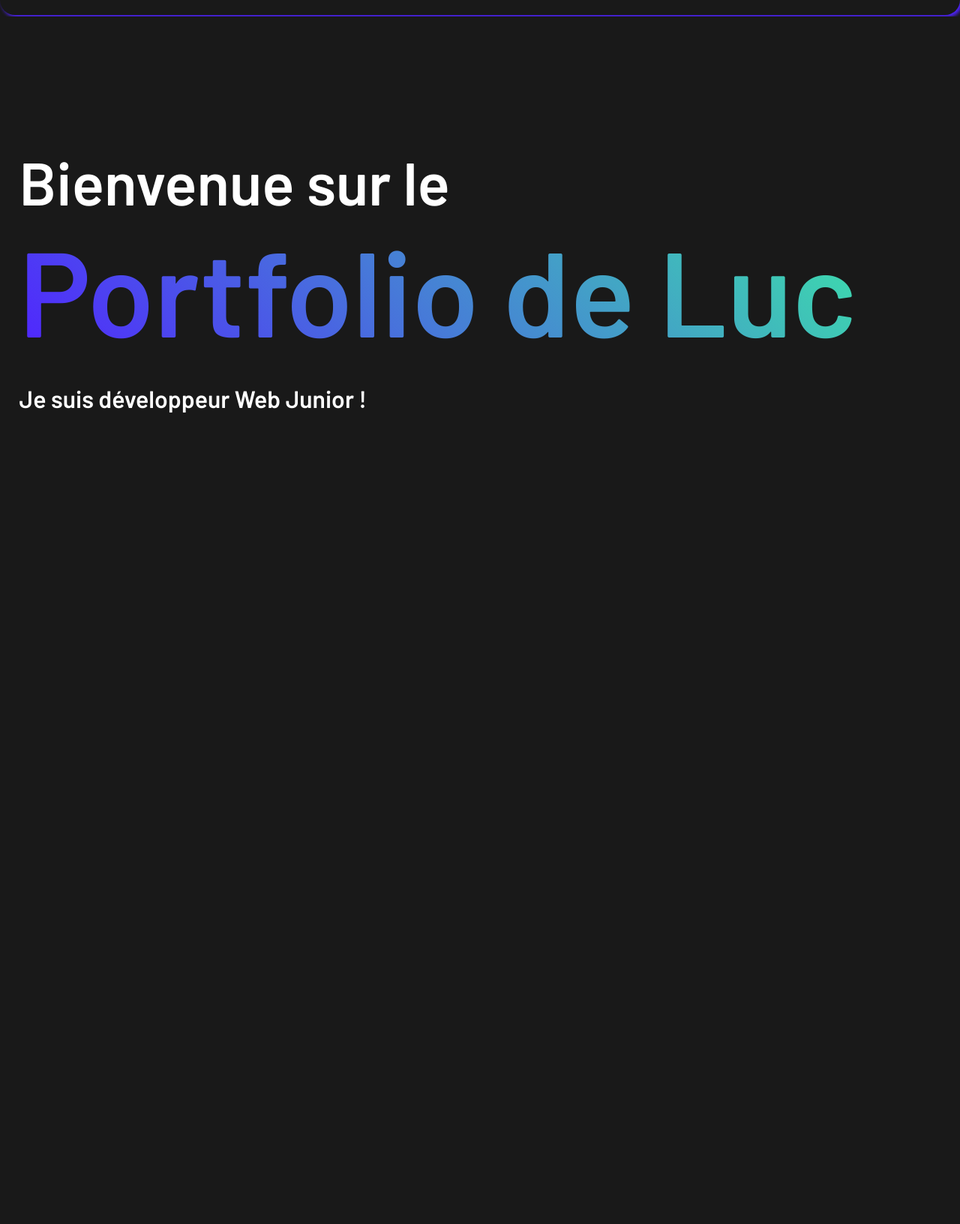
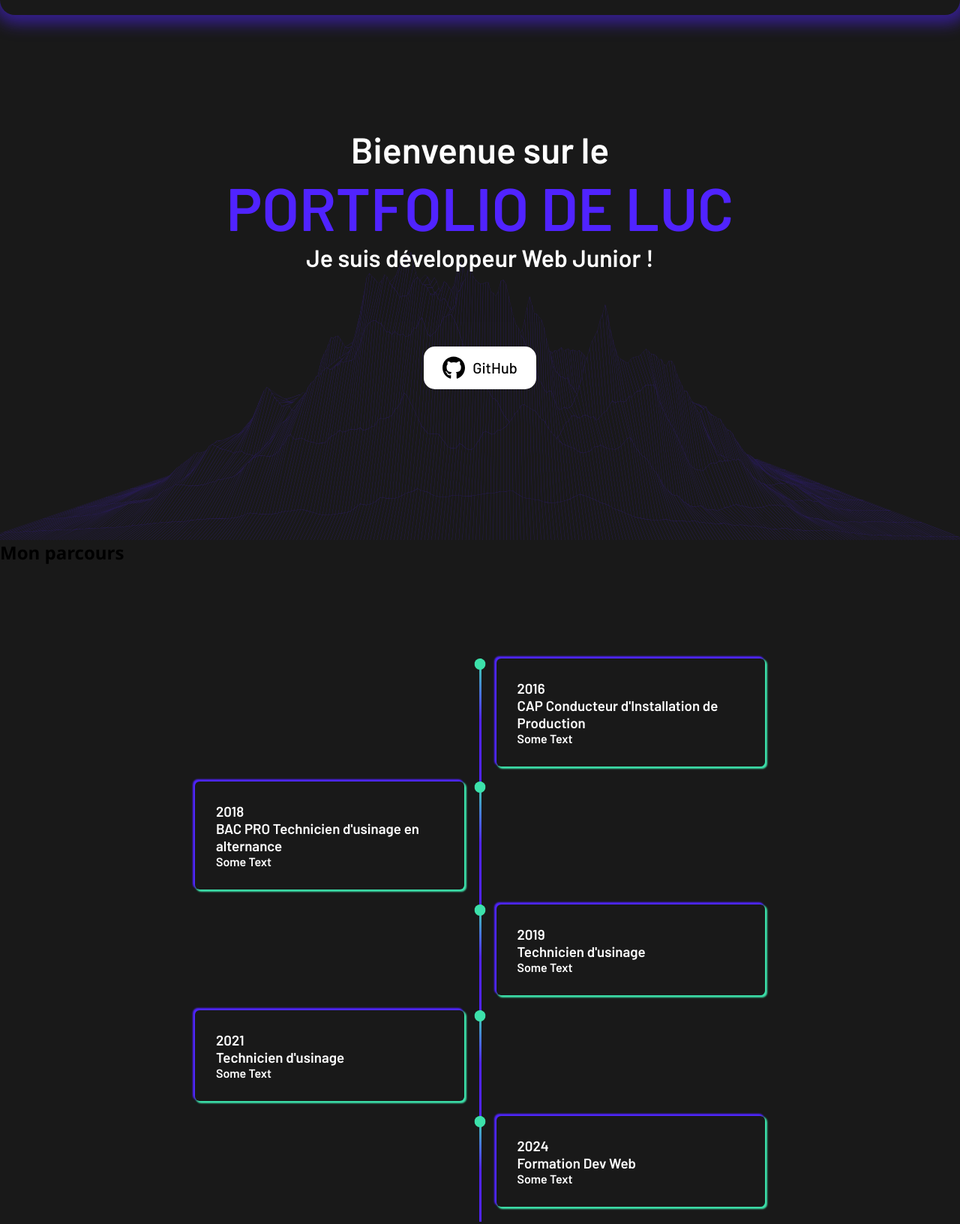
Before and after one commit to lucfbng/my-portfolio, a plain HTML site: page NATIF/portfolio.html in a window 1280 px wide. Shown: the part 80-1712 px from the top of the page at 75% size. Before the commit the page ends 802 px from the top, so only its background shows below. Drawn offline with Linux system fonts and the light colour scheme.

Commit message:
add timeline + github button

```diff
--- a/NATIF/portfolio.html
+++ b/NATIF/portfolio.html
@@ -1,18 +1,25 @@
 <!DOCTYPE html>
 <html lang="fr">
+
 <head>
     <meta charset="UTF-8">
     <meta name="viewport" content="width=device-width, initial-scale=1.0">
     <link rel="stylesheet" href="./style/portfolio-nav.css">
-    <link rel="stylesheet" href="./style/portfolio-hero.css">
+    <link rel="stylesheet" href="./style/portfolio-main.css">
     <link rel="stylesheet" href="./style/global.css">
     <script src="./ressources/script.js"></script>
     <title>Luc | Portfolio</title>
 </head>
+
 <body>
+    <header>
         <nav>
             <ul class="sidebar">
-            <li onclick=hideSidebar()><a href="#"><svg xmlns="http://www.w3.org/2000/svg" height="24px" viewBox="0 -960 960 960" width="24px" fill="#e8eaed"><path d="m256-200-56-56 224-224-224-224 56-56 224 224 224-224 56 56-224 224 224 224-56 56-224-224-224 224Z"/></svg></a></li>
+                <li onclick=hideSidebar()><a href="#"><svg xmlns="http://www.w3.org/2000/svg" height="24px"
+                            viewBox="0 -960 960 960" width="24px" fill="#e8eaed">
+                            <path
+                                d="m256-200-56-56 224-224-224-224 56-56 224 224 224-224 56 56-224 224 224 224-56 56-224-224-224 224Z" />
+                        </svg></a></li>
                 <li><a href="#">Un Logo</a></li>
                 <li><a href="#">Mon parcour</a></li>
                 <li><a href="#">Mes compétences</a></li>
@@ -20,19 +27,85 @@
             </ul>
             <ul>
                 <li><a href="#">Un Logo</a></li>
-            <li class="hideOnMobile"><a href="#">Mon parcour</a></li>
+                <li class="hideOnMobile"><a href="#">Mon parcours</a></li>
                 <li class="hideOnMobile"><a href="#">Mes compétences</a></li>
                 <li class="hideOnMobile"><a href="#">Mes projets</a></li>
-            <li class="menu-button" onclick=showSidebar()><a href="#"><svg xmlns="http://www.w3.org/2000/svg" height="24px" viewBox="0 -960 960 960" width="24px" fill="#e8eaed"><path d="M120-280v-80h560v80H120Zm80-160v-80h560v80H200Zm80-160v-80h560v80H280Z"/></svg></a></li>
+                <li class="menu-button" onclick=showSidebar()><a href="#"><svg xmlns="http://www.w3.org/2000/svg"
+                            height="24px" viewBox="0 -960 960 960" width="24px" fill="#e8eaed">
+                            <path d="M120-280v-80h560v80H120Zm80-160v-80h560v80H200Zm80-160v-80h560v80H280Z" />
+                        </svg></a></li>
             </ul>
         </nav>
+    </header>
     <section class="hero">
         <div class="hero-title">
             <H2>Bienvenue sur le</H2>
-            <H1>Portfolio de Luc</H1>
+            <H1>PORTFOLIO DE LUC</H1>
             <H3>Je suis développeur Web Junior !</H3>
+            <a class="git-button" href="#"><img class="github-icon" src="./icons/github-icon.svg" alt="github-icon">GitHub</a>
+        </div>
+    </section>
+    <div class="parcours-section">
+        <h2>Mon parcours</h2>
+    </div>
+    <section class="design-section">
+        <div class="timeline">
+            <div class="timeline-empty"></div>
+            <div class="timeline-middle">
+                <div class="timeline-circle"></div>
+            </div>
+            <div class="timeline-component timeline-content">
+                <h3>2016</h3>
+                <h3>CAP Conducteur d'Installation de Production</h3>
+                <p>Some Text</p>
+            </div>
+            <div class="timeline-component timeline-content">
+                <h3>2018</h3>
+                <h3>BAC PRO Technicien d'usinage en alternance</h3>
+                <p>Some Text</p>
+            </div>
+            <div class="timeline-middle">
+                <div class="timeline-circle"></div>
+            </div>
+            <div class="timeline-empty">
+            </div>
+            <div class="timeline-empty">
+            </div>
+            <div class="timeline-middle">
+                <div class="timeline-circle"></div>
+            </div>
+            <div class=" timeline-component timeline-content">
+                <h3>2019</h3>
+                <h3>Technicien d'usinage</h3>
+                <p>Some Text</p>
+            </div>
+        </div>
+        </div>
+        <div class="timeline">
+            <div class="timeline-component timeline-content">
+                <h3>2021</h3>
+                <h3>Technicien d'usinage</h3>
+                <p>Some Text</p>
+            </div>
+            <div class="timeline-middle">
+                <div class="timeline-circle"></div>
+            </div>
+            <div class="timeline-empty">
+            </div>
+            <div class="timeline-empty">
+            </div>
+            <div class="timeline-middle">
+                <div class="timeline-circle"></div>
+            </div>
+            <div class=" timeline-component timeline-content">
+                <h3>2024</h3>
+                <h3>Formation Dev Web</h3>
+                <p>Some Text</p>
+            </div>
+        </div>
         </div>
     </section>
 
 </body>
+
 </html>
--- a/NATIF/style/global.css
+++ b/NATIF/style/global.css
@@ -5,6 +5,7 @@
   --secondary-color: #1b1b1b;
   --bg-color: rgb(25, 25, 25);
   --line-color: #212121;
+  --shadow: rgba(80, 35, 255, 0.5);
 }
 
 .my-box-shadow {
--- a/NATIF/style/portfolio-hero.css
+++ /dev/null
@@ -1,34 +0,0 @@
-.hero {
-    display: flex;
-    margin: 2px auto 0px auto;
-    height: 700px;
-    align-items: center;
-}
-
-.hero-title {
-    display: flex;
-    flex-direction: column;
-    align-items: flex-start;
-    justify-content: space-evenly;
-    color: white;
-    margin-left: 2%;
-}
-
-.hero-title h1 {
-    font-size: 10rem;
-    font-family: Barlow-SemiBold;
-    background-image: linear-gradient(45deg,rgb(80, 35, 255), rgb(60, 225, 170));
-    color: transparent;
-    background-clip: text;
-}
-
-.hero-title h2 {
-    font-size: 5rem;
-    font-family: Barlow-SemiBold;
-}
-
-.hero-title h3 {
-    font-size: 2rem;
-    font-family: Barlow-SemiBold;
-    margin-top: 30px;
-}
--- /dev/null
+++ b/NATIF/style/portfolio-main.css
@@ -0,0 +1,138 @@
+.hero {
+    background-image: url(../images/Abstract\ Design-purple.svg);
+    background-size: contain;
+    background-repeat: no-repeat;
+    background-position: center bottom;
+    display: flex;
+    margin: 0px auto 0px auto;
+    height: 100vh;
+    justify-content: center;
+    width: 100%;
+}
+
+.hero-title {
+    display: flex;
+    flex-direction: column;
+    align-items: center;
+    margin-top: 250px;
+    color: white;
+    background: transparent;
+}
+
+.hero-title h1 {
+    font-size: 5rem;
+    font-family: Barlow-SemiBold;
+    color: rgb(80, 35, 255);
+    /* color: transparent; */
+    /* background-clip: text; */
+}
+
+.hero-title h2 {
+    font-size: 3rem;
+    font-family: Barlow-SemiBold;
+    background: transparent;
+}
+
+.hero-title h3 {
+    font-size: 2rem;
+    font-family: Barlow-SemiBold;
+    background: transparent;
+}
+
+.github-icon {
+    display: flex;
+    width: 30px;
+    background-color: white;
+}
+.git-button {
+    display: flex;
+    align-items: center;
+    padding: 12px 24px;
+    color: black;
+    background-color: white;
+    font-family: Barlow-Medium;
+    font-size: 1.25rem;
+    border-radius: 15px;
+    margin-top: 100px;
+    gap: 10px;
+    border: 1px solid transparent;
+}
+
+/* TEST TIMELINE */
+
+.design-section {
+    display: flex;
+    flex-direction: column;
+    align-items: center;
+    justify-content: center;
+    background-color: transparent;
+    min-height: 100vh;
+    padding: 100px 0;
+    font-family: Jost;
+}
+
+.design {
+    display: flex;
+    align-items: center;
+    justify-content: center;
+}
+
+.timeline {
+    width: 80%;
+    height: auto;
+    max-width: 800px;
+    margin: 0 auto;
+    display: flex;
+    flex-direction: column;
+    z-index: 0;
+}
+
+.timeline-content {
+    padding: 20px;
+    background: transparent;
+    -webkit-box-shadow: 5px 5px 2px 1px #1a1a1a, -5px -5px 2px 1px #242424;
+    box-shadow: 2px 2px 2px 1px #3ce1aa, -2px -2px 2px 1px #5023ff;
+    border-radius: 5px;
+    color: white;
+    padding: 1.75rem;
+    font-family: Barlow-SemiBold;
+    transition: 0.4s ease;
+    overflow-wrap: break-word !important;
+    margin: 1rem;
+    margin-bottom: 20px;
+    border-radius: 6px;
+}
+
+.timeline-component {
+    margin: 0px 20px 20px 20px;
+}
+
+@media screen and (min-width: 768px) {
+    .timeline {
+        display: grid;
+        grid-template-columns: 1fr 3px 1fr;
+    }
+
+    .timeline-middle {
+        position: relative;
+        background-image: linear-gradient(45deg, #5023ff, #5023ff, #3ce1aa);
+        width: 3px;
+        height: 100%;
+    }
+
+    .main-middle {
+        opacity: 0;
+    }
+
+    .timeline-circle {
+        position: absolute;
+        top: 0;
+        left: 50%;
+        width: 15px;
+        height: 15px;
+        border-radius: 50%;
+        background-image: linear-gradient(45deg, #3CE1AA, #3CE1AA, #3CE1AA);
+        -webkit-transform: translateX(-50%);
+        transform: translateX(-50%);
+    }
+}
--- a/NATIF/style/portfolio-nav.css
+++ b/NATIF/style/portfolio-nav.css
@@ -1,17 +1,22 @@
 * {margin: 0; padding: 0;}
-body {min-height: 100vh; background-image: url(./red-planet.jpg); background-size: cover;background-repeat: no-repeat;background-position: center;font-family: 'Segoe UI', Tahoma, Geneva, Verdana, sans-serif;}
+body {font-family: 'Segoe UI', Tahoma, Geneva, Verdana, sans-serif;}
 
 /* NAVBAR */
+header {
+    position: fixed;
+    width: 100%;
+    top: 0;
+    z-index: 99;
+}
 nav {
     background-color: var(--bg-color);
     height: 100px;
     max-height: 100px;
     display: flex;
     align-items: center;
-    z-index: 998;
     border-bottom-left-radius: 20px;
     border-bottom-right-radius: 20px;
-    box-shadow: 3px 3px 5px var(--main-color);
+    box-shadow: 2px 2px 20px 10px var(--shadow);
 }
 
 nav ul {
```
Also changed, not shown: NATIF/icons/github-icon.svg (added), 1 other file. Lines whose indentation alone changed are shown as unchanged.
